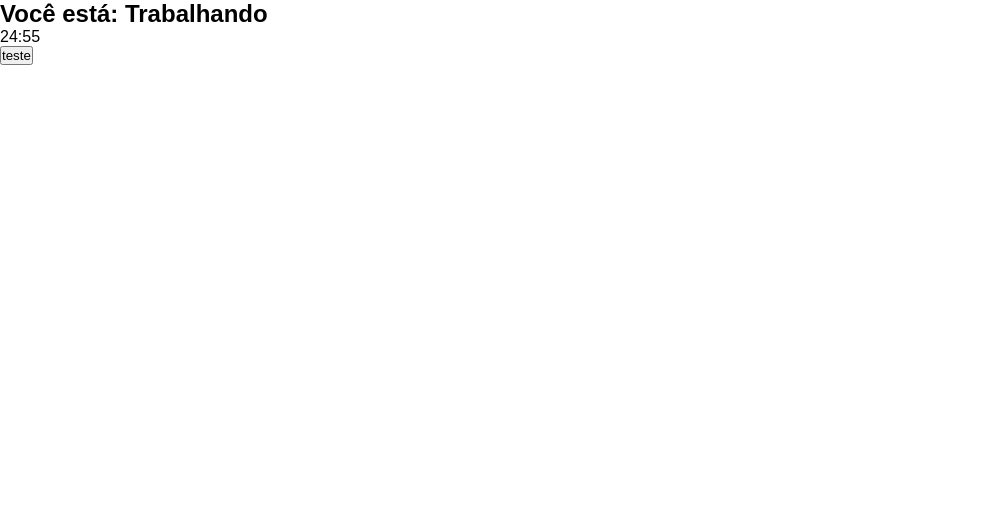
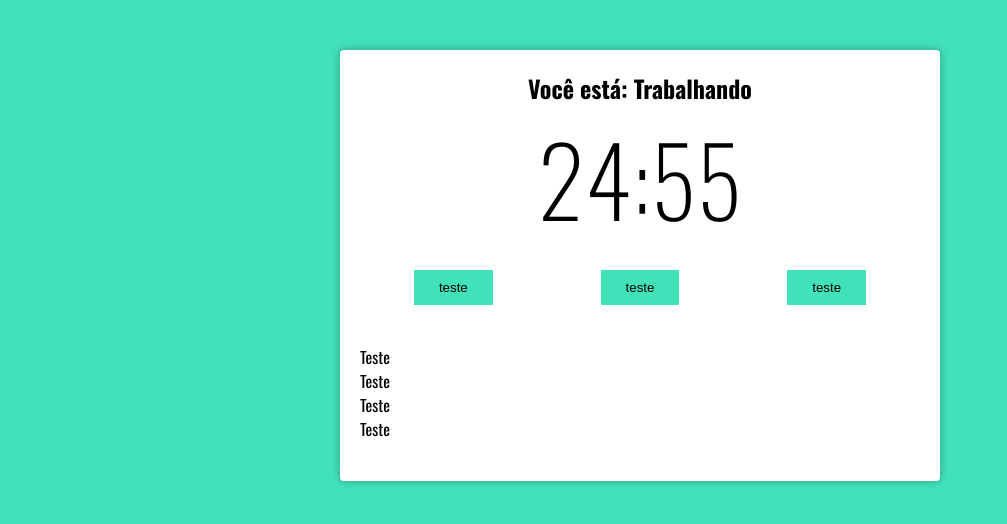
Before and after one commit to mateusdrag1/Pomodoro-Typescript, a React (Create React App) app: page / in a window 1280 px wide. Shown: the top 524 px of the page, without its empty margins (0-1007 px from the left). Built offline with nearby package versions, Linux system fonts and the light colour scheme.

Commit message:
Implementando o CSS - SASS 🎨

```diff
--- a/package.json
+++ b/package.json
@@ -10,6 +10,7 @@
     "@types/node": "^12.0.0",
     "@types/react": "^17.0.0",
     "@types/react-dom": "^17.0.0",
+    "node-sass": "^5.0.0",
     "react": "^17.0.2",
     "react-dom": "^17.0.2",
     "react-scripts": "4.0.3",
@@ -17,11 +18,11 @@
     "web-vitals": "^1.0.1"
   },
   "devDependencies": {
-    "eslint-plugin-react": "^7.20.3",
     "@typescript-eslint/eslint-plugin": "^3.3.0",
     "@typescript-eslint/parser": "^3.3.0",
     "eslint-config-prettier": "^6.11.0",
     "eslint-plugin-prettier": "^3.1.4",
+    "eslint-plugin-react": "^7.20.3",
     "prettier": "^2.0.5"
   },
   "scripts": {
--- a/src/App.tsx
+++ b/src/App.tsx
@@ -3,8 +3,13 @@ import { PomodoroTimer } from './components/pomodoro-time';
 
 function App(): JSX.Element {
   return (
-    <div className="App">
-      <PomodoroTimer defaultPomodoroTime={1500} />
+    <div className="container">
+      <PomodoroTimer
+        pomodoroTime={1500}
+        shortRestTime={300}
+        longRestTime={900}
+        cycles={4}
+      />
     </div>
   );
 }
--- a/src/components/pomodoro-time.tsx
+++ b/src/components/pomodoro-time.tsx
@@ -1,15 +1,17 @@
 import React, { useState } from 'react';
 import { useInterval } from '../hooks/use-interval';
-import { secondsToTime } from '../utils/seconds-to-time';
 import { Button } from './button';
 import { Timer } from './timer';
 
 interface PomodoroTimerProps {
-  defaultPomodoroTime: number;
+  pomodoroTime: number;
+  shortRestTime: number;
+  longRestTime: number;
+  cycles: number;
 }
 
 export function PomodoroTimer(props: PomodoroTimerProps): JSX.Element {
-  const [mainTime, setMainTime] = useState(props.defaultPomodoroTime);
+  const [mainTime, setMainTime] = useState(props.pomodoroTime);
 
   useInterval(() => {
     setMainTime(mainTime - 1);
@@ -19,7 +21,19 @@ export function PomodoroTimer(props: PomodoroTimerProps): JSX.Element {
     <div className="pomodoro">
       <h2>Você está: Trabalhando</h2>
       <Timer mainTime={mainTime} />
-      <Button text="teste" onClick={() => console.log(1)} />
+
+      <div className="controls">
+        <Button text="teste" onClick={() => console.log(1)} />
+        <Button text="teste" onClick={() => console.log(1)} />
+        <Button text="teste" onClick={() => console.log(1)} />
+      </div>
+
+      <div className="details">
+        <p>Teste</p>
+        <p>Teste</p>
+        <p>Teste</p>
+        <p>Teste</p>
+      </div>
     </div>
   );
 }
--- a/src/index.css
+++ /dev/null
@@ -1,10 +0,0 @@
-* {
-  margin: 0;
-  padding: 0;
-  outline: none;
-  box-sizing: border-box;
-}
-
-body {
-  font-family: sans-serif;
-}
--- /dev/null
+++ b/src/index.scss
@@ -0,0 +1,83 @@
+@import url('https://fonts.googleapis.com/css2?family=Oswald:wght@200;300;400;500;600;700&display=swap');
+
+* {
+  margin: 0;
+  padding: 0;
+  outline: none;
+  box-sizing: border-box;
+}
+
+body {
+  font-family: 'Oswald', sans-serif;
+  background-color: #41e2ba;
+  transition: background-color 300ms ease-in-out;
+  line-height: 1.5;
+}
+
+.container {
+  max-width: 640px;
+  margin: 0 auto;
+}
+
+.working {
+  background: #EF5D50;
+}
+
+.hidden {
+  display: none;
+}
+
+.pomodoro {
+  background-color: #FFF;
+  margin: 50px 20px;
+  padding: 20px;
+  border-radius: 4px;
+  box-shadow: 0 0 10px rgba($color: #000000, $alpha: 0.3);
+
+  h2 {
+    font-size: 24px;
+    text-align: center;
+    font-weight: bolder;
+  }
+
+  .timer {
+    font-size: 6rem;
+    text-align: center;
+    font-weight: 200;
+  }
+
+  .controls {
+    display: flex;
+    align-items: center;
+    justify-content: space-evenly;
+  }
+
+  button {
+    background: #41e2ba;
+    border: none;
+    cursor: pointer;
+    padding: 10px 25px;
+    color: #000;
+    transition: background-color 300ms ease-in-out;
+    margin: 20px auto;
+
+    &:hover {
+      background-color: #EF5D50;
+      color: white;
+    }
+
+    &.working{
+      background: #EF5D50;
+      color: white;
+
+      &:hover{
+        background-color: #41e2ba;
+        color: black;
+      }
+    }
+  }
+
+  .details {
+    margin: 20px 0;
+  }
+}
--- a/src/index.tsx
+++ b/src/index.tsx
@@ -1,6 +1,6 @@
 import React from 'react';
 import ReactDOM from 'react-dom';
-import './index.css';
+import './index.scss';
 import App from './App';
 
 ReactDOM.render(
```
Also changed, not shown: 1 other file (tests, documents, lock files or other folders).
